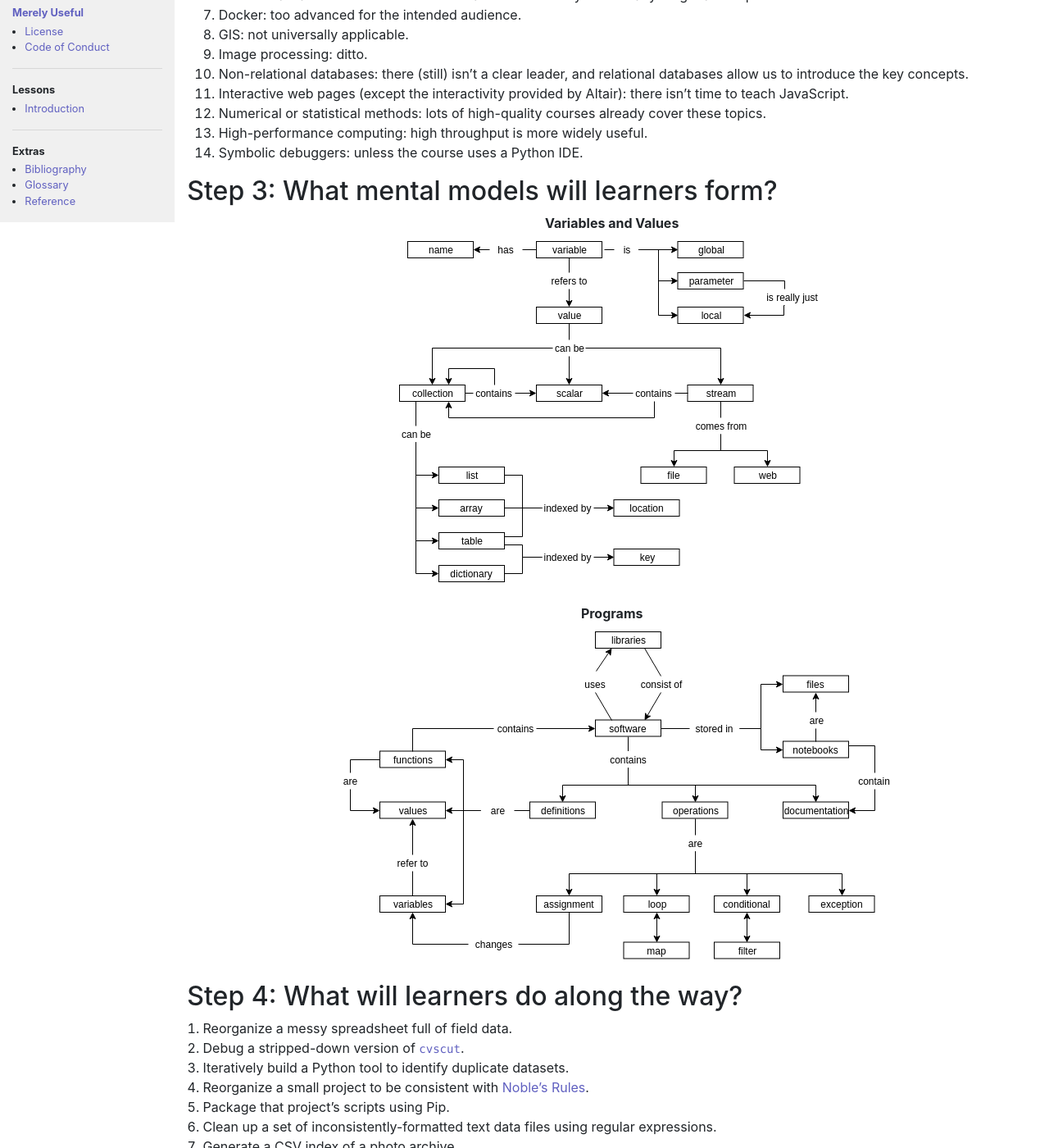
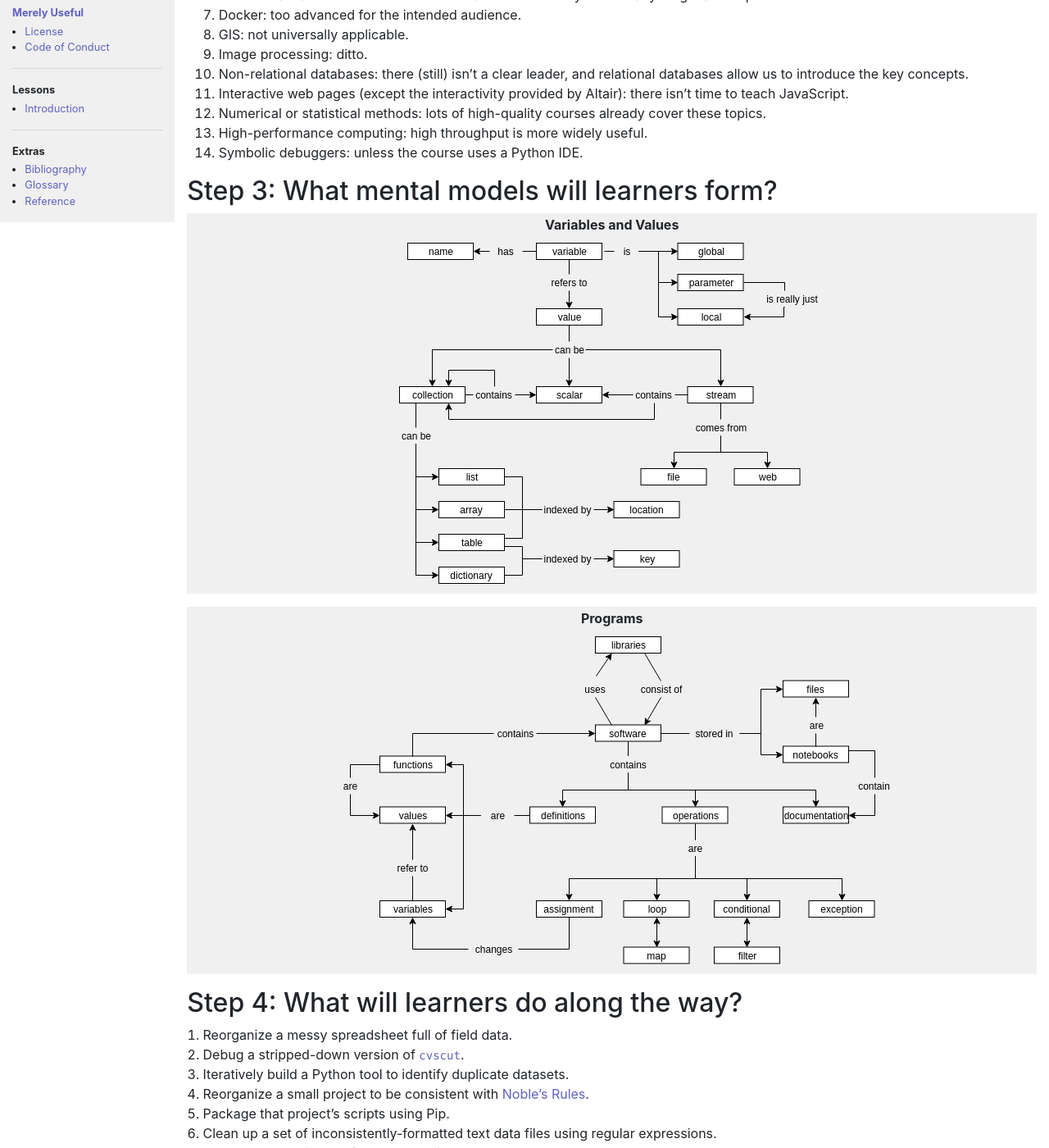
Before and after one commit to Carreau/one-extra-fact, a Jekyll site: the page built from README.md, in a window 1280 px wide and 1400 px high, scrolled down 3549 px. Shown: the whole window at 82% size. Built offline with Jekyll 4.4.1, drawn with Linux system fonts in a browser that asks for light colours.

Commit message:
Using background for figures to make scope clearer

```diff
--- a/css/theme.css
+++ b/css/theme.css
@@ -30,6 +30,8 @@ ol, ul {
 
 /* Center figures. */
 figure {
+    background-color: #f0f0f0;
+    padding: 2px;
     text-align: center;
 }
 
```
